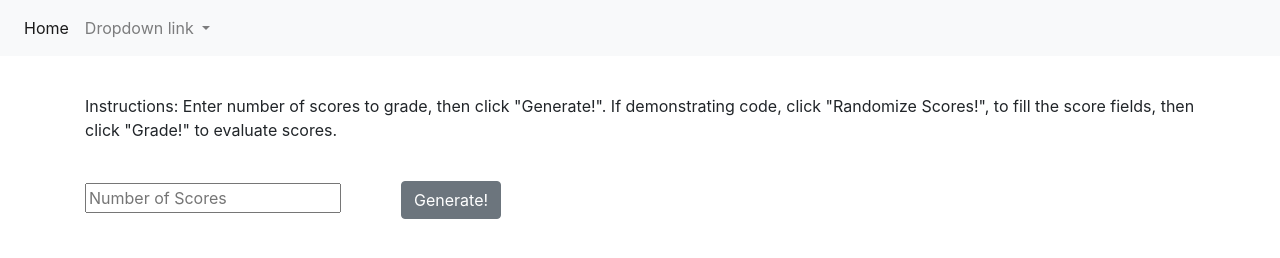
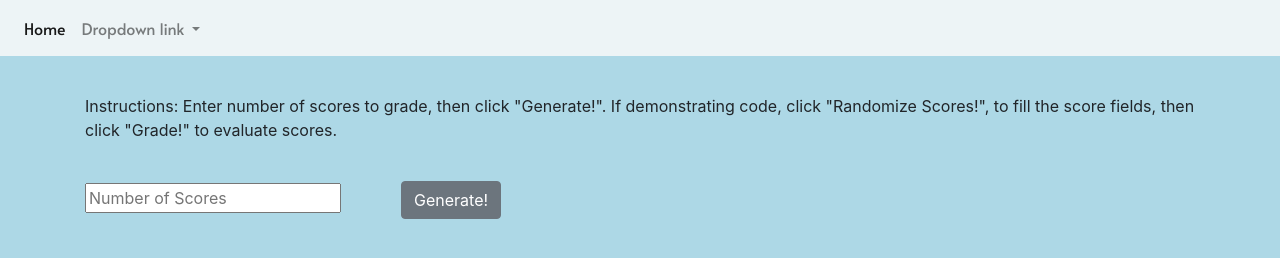
Before and after one commit to mcbridz/portfolio.github.io, a plain HTML site: page html-js-demo/grading/grading.html in a window 1280 px wide. Drawn offline with nearby package versions, Linux system fonts and the light colour scheme.

Commit message:
Updated theme of demo to match portfolio index

```diff
--- a/html-js-demo/grading/grading.html
+++ b/html-js-demo/grading/grading.html
@@ -11,6 +11,8 @@
         integrity="sha384-Vkoo8x4CGsO3+Hhxv8T/Q5PaXtkKtu6ug5TOeNV6gBiFeWPGFN9MuhOf23Q9Ifjh" crossorigin="anonymous">
 
     <!--Custom CSS-->
+    <link href="../../style.css" rel="stylesheet" />
+    <link href="https://fonts.googleapis.com/css2?family=Alata&display=swap" rel="stylesheet">
     <style>
         #num_scores {
             margin-right: 5%;
@@ -22,7 +24,7 @@
         }
     </style>
 
-    <title>Number To Phrase</title>
+    <title>Grading</title>
 </head>
 
 <body>
```
Also changed, not shown: html-js-demo/number-to-phrase/number-to-phrase.html (+2 -0 lines), html-js-demo/unit-converter/unit-converter.html (+2 -0 lines).
